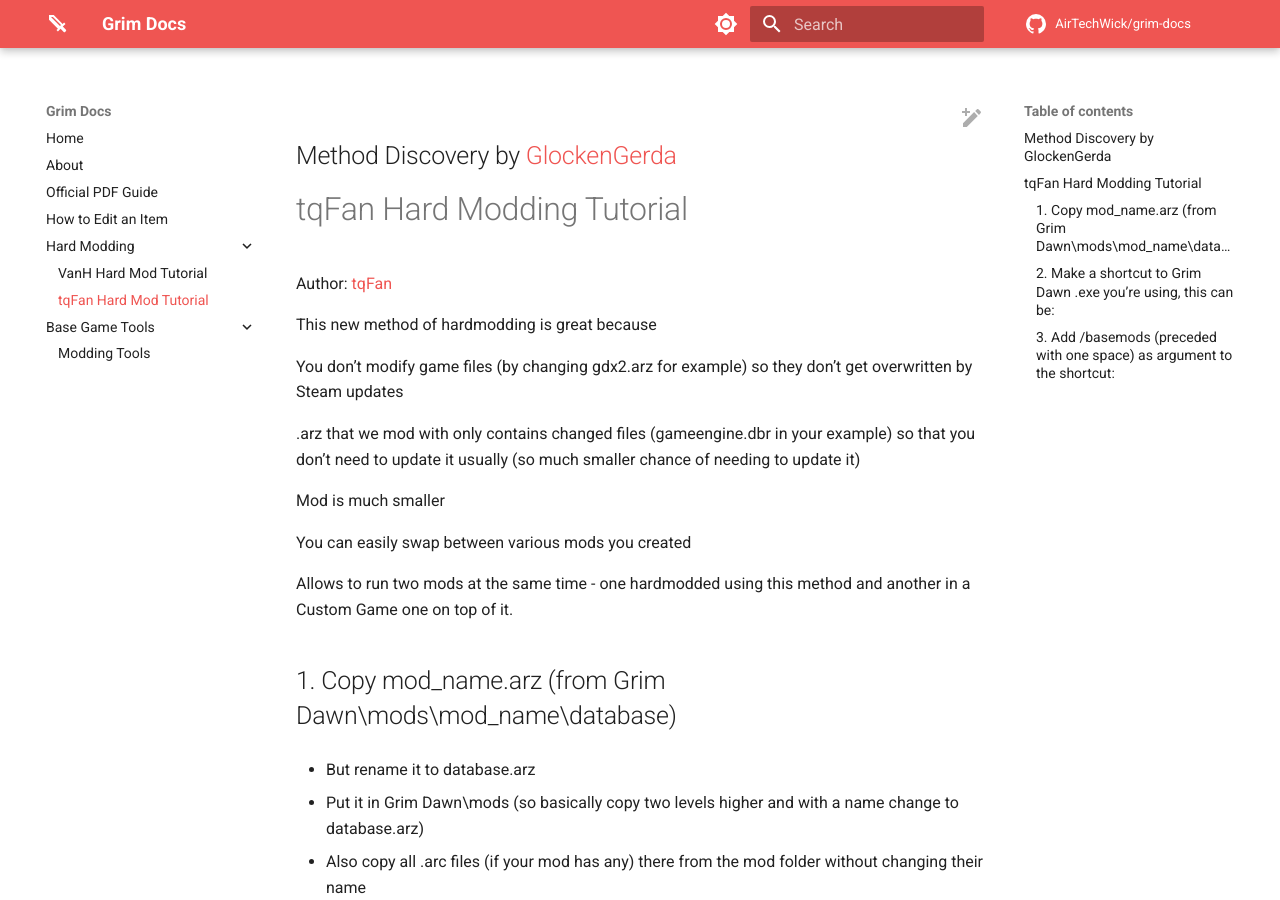
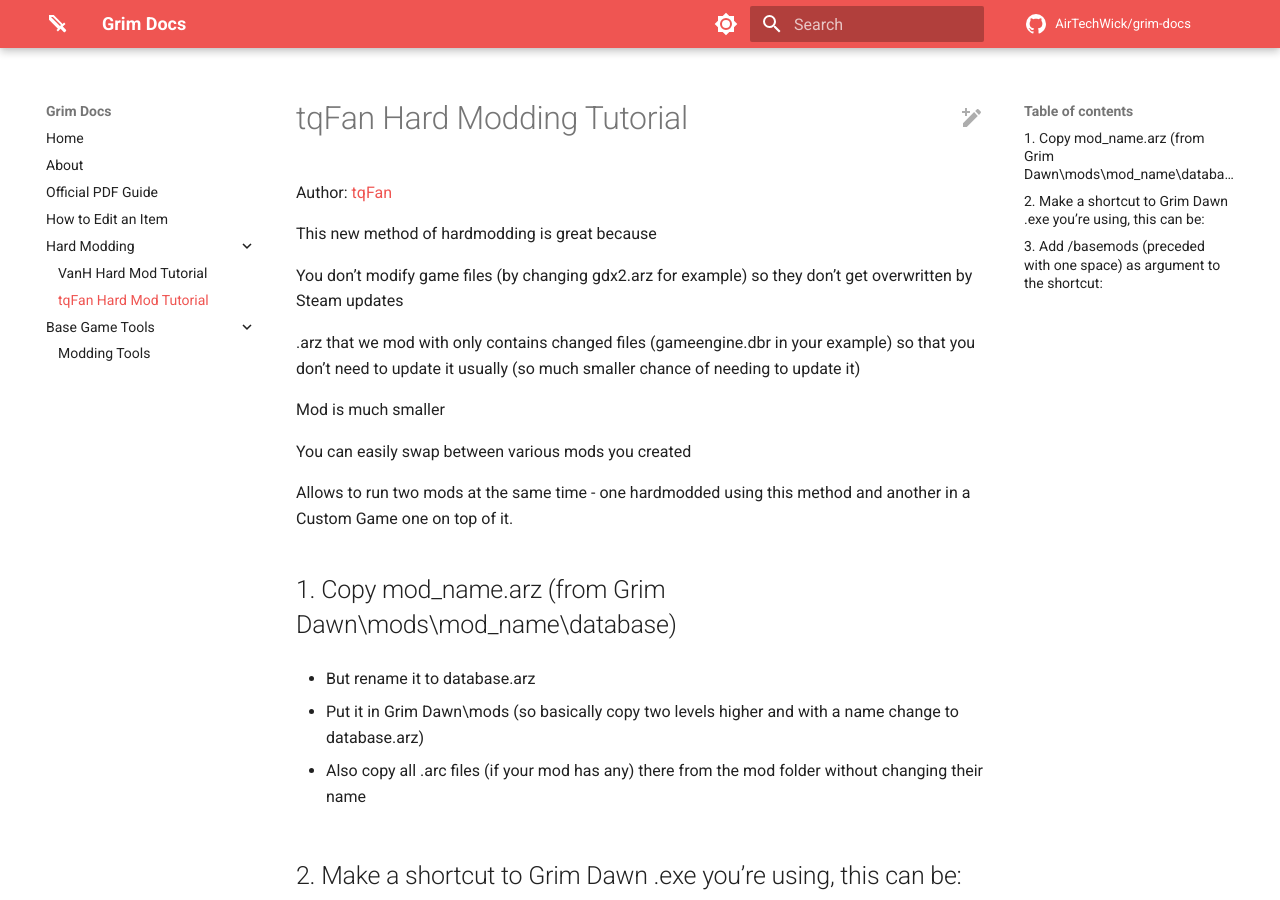
Before and after one commit to BewareTheHooks/grim-docs, an MkDocs documentation site: the page built from docs/tqfan-hard-mod.md, in a window 1280 px wide and 900 px high. Built offline with MkDocs 1.6.1 and Material for MkDocs 9.7.7, drawn with Linux system fonts in a browser that asks for light colours; comment, search, counter and statistics services are not loaded.

Commit message:
Removed method founder header

```diff
--- a/docs/tqfan-hard-mod.md
+++ b/docs/tqfan-hard-mod.md
@@ -1,10 +1,6 @@
 ---
 comments: true
 ---
-
-## Method Discovery by [GlockenGerda](https://forums.crateentertainment.com/u/glockengerda/summary)
-
-
 # tqFan Hard Modding Tutorial
 Author: [tqFan](https://forums.crateentertainment.com/u/tqFan)
 
```
